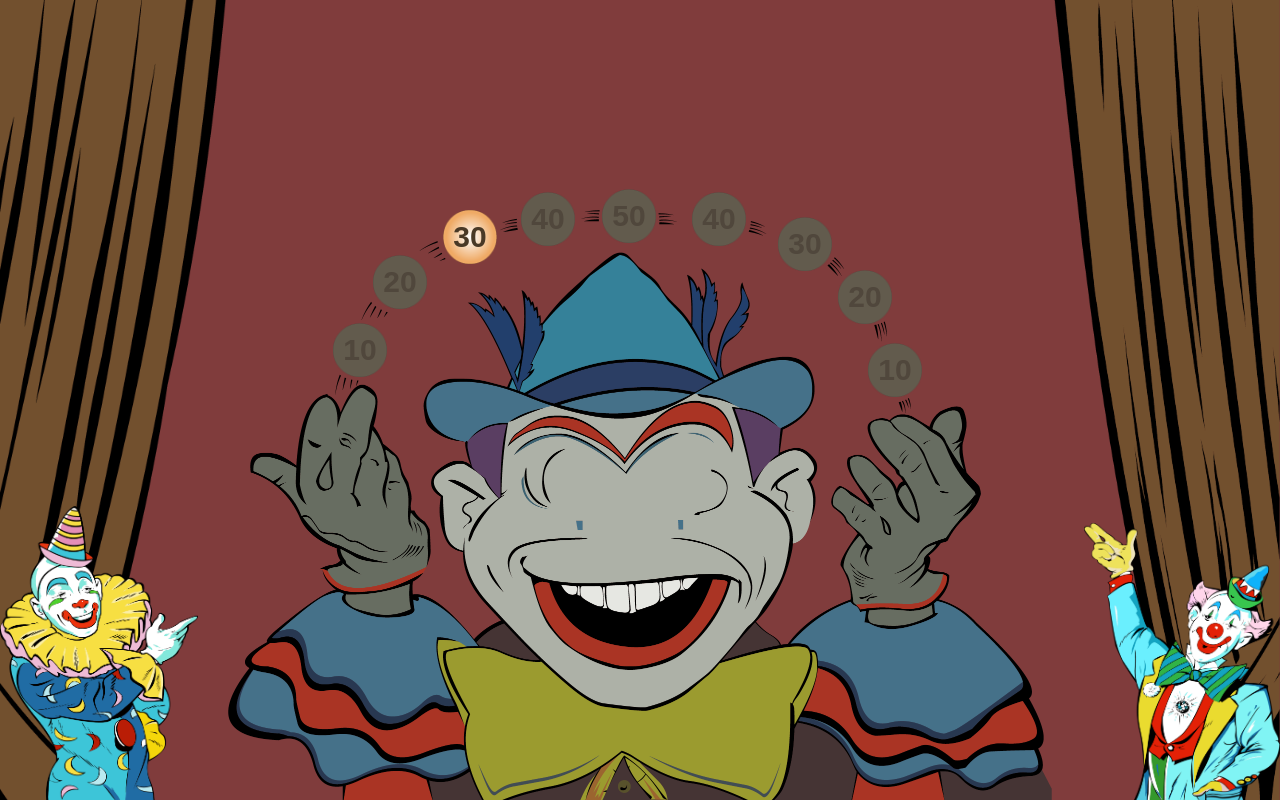
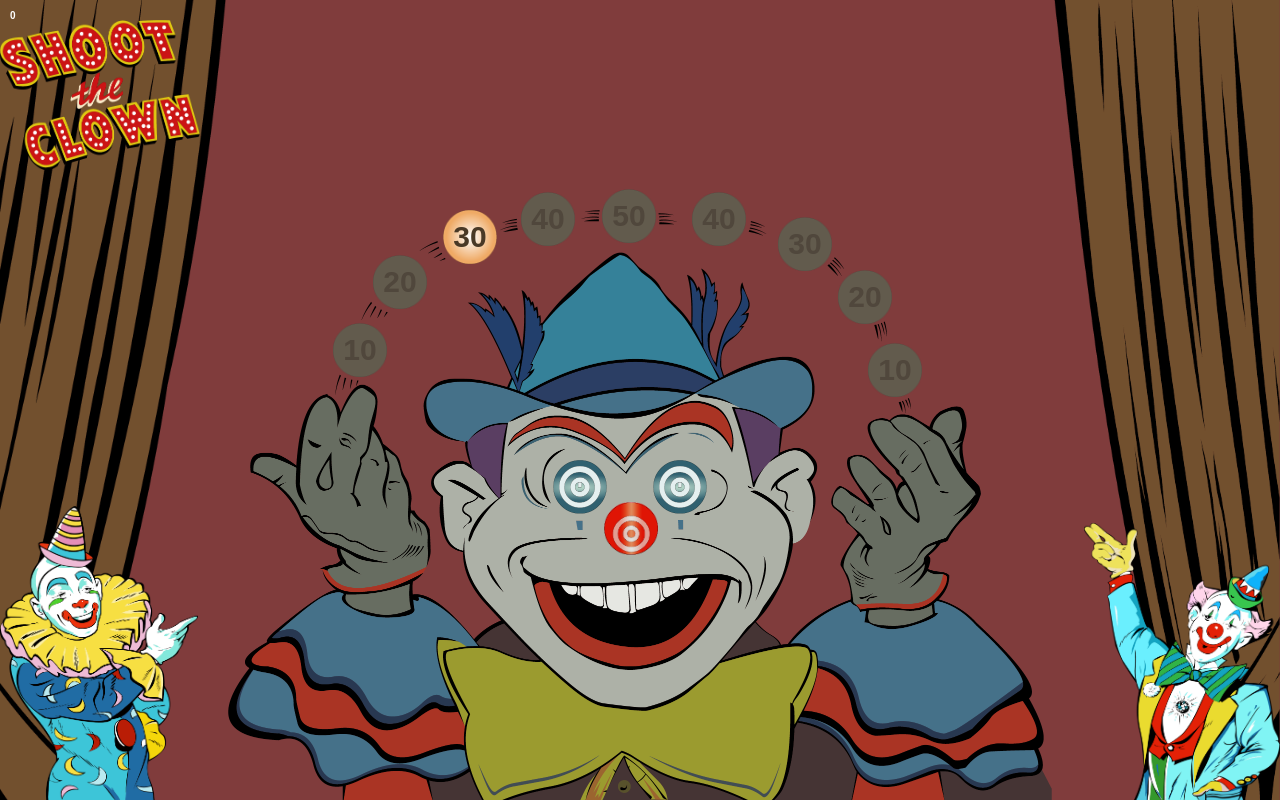
Before and after one commit to AndyJensen/shoot-the-clown, a Vue app: page / in a window 1280 px wide. Shown: the top 800 px of the page. Built offline with nearby package versions, Linux system fonts and the light colour scheme.

Commit message:
tiny scoreboard, starting targets, fixing sonar

```diff
--- a/src/App.vue
+++ b/src/App.vue
@@ -1,7 +1,16 @@
 <template>
   <div>
+    <div id="logo" style="position: absolute;top:20px;left:0px;z-index:4;"><img src="./assets/shoot_the_clown.png" style="height: 150px; width: 200px;" /></div>
+    <div id="scoreboard">
+      <Scoreboard />
+    </div>
     <div id="balls-juggle">
       <PointBalls />
+    </div>
+    <div id="targets">
+      <Target color="eye" status="active" class="left-eye" />
+      <Target color="eye" status="active" class="right-eye" />
+      <Target color="nose" status="active" class="nose" />
     </div>
     <div id="left-clown"></div>
     <div id="right-clown"></div>
@@ -13,17 +22,17 @@
 
 <script>
 import PointBalls from "./components/PointBalls.vue"
-// import Scoreboard from "./components/Scoreboard.vue"
-// import Target from "./components/Target.vue"
+import Scoreboard from "./components/Scoreboard.vue"
+import Target from "./components/Target.vue"
 import { sharedData } from "./components/Data.js"
 import config from "./config.json"
 
 export default {
   name: "App",
   components: {
-    PointBalls
-    // Scoreboard,
-    // Target
+    PointBalls,
+    Scoreboard,
+    Target
   },
   data() {
     return {
@@ -134,4 +143,33 @@ body {
   left: 50%;
   transform: translateX(-50%);
 }
+#targets {
+  z-index: 3;
+  width: 824px;
+  height: 630px;
+  position: absolute;
+  bottom: 0px;
+  left: 50%;
+  transform: translateX(-50%);
+}
+/* decoration */
+#scoreboard {
+  position: absolute;
+  top: 5px;
+  left: 5px;
+  z-index: 1;
+  color: #ffffff;
+  font-weight: bold;
+  font-size: 10px;
+}
+/* targets */
+.left-eye {
+  position: absolute; top: 290px; left: 325px;
+}
+.right-eye {
+  position: absolute; top: 290px; left: 425px;
+}
+.nose {
+  position: absolute; top: 332px; left: 376px;
+}
 </style>
--- a/src/components/Scoreboard.vue
+++ b/src/components/Scoreboard.vue
@@ -1,5 +1,5 @@
 <template>
-  <div id="scoreboard">Current Score: {{ sharedData.totalScore }}</div>
+  <div id="scoreboard">{{ sharedData.totalScore }}</div>
 </template>
 
 <script>
--- a/src/components/Target.vue
+++ b/src/components/Target.vue
@@ -17,38 +17,47 @@ export default {
 
 <style scoped>
 .ball {
-  height: 130px;
-  width: 130px;
-  margin: 10px;
+  height: var(--ball-size);
+  width: var(--ball-size);
 }
 .red_active {
   background: url("../assets/red_active.png") no-repeat center;
+  background-size: var(--ball-size);
 }
 .red_inactive {
   background: url("../assets/red_inactive.png") no-repeat center;
+  background-size: var(--ball-size);
 }
 .yellow_active {
   background: url("../assets/yellow_active.png") no-repeat center;
+  background-size: var(--ball-size);
 }
 .yellow_inactive {
   background: url("../assets/yellow_inactive.png") no-repeat center;
+  background-size: var(--ball-size);
 }
 .blue_active {
   background: url("../assets/blue_active.png") no-repeat center;
+  background-size: var(--ball-size);
 }
 .blue_inactive {
   background: url("../assets/blue_inactive.png") no-repeat center;
+  background-size: var(--ball-size);
 }
 .nose_active {
   background: url("../assets/red_nose_active.png") no-repeat center;
+  background-size: var(--ball-size);
 }
 .nose_inactive {
   background: url("../assets/red_nose_inactive.png") no-repeat center;
+  background-size: var(--ball-size);
 }
 .eye_active {
   background: url("../assets/blue_eye_active.png") no-repeat center;
+  background-size: var(--ball-size);
 }
 .eye_inactive {
   background: url("../assets/blue_eye_inactive.png") no-repeat center;
+  background-size: var(--ball-size);
 }
 </style>
```
